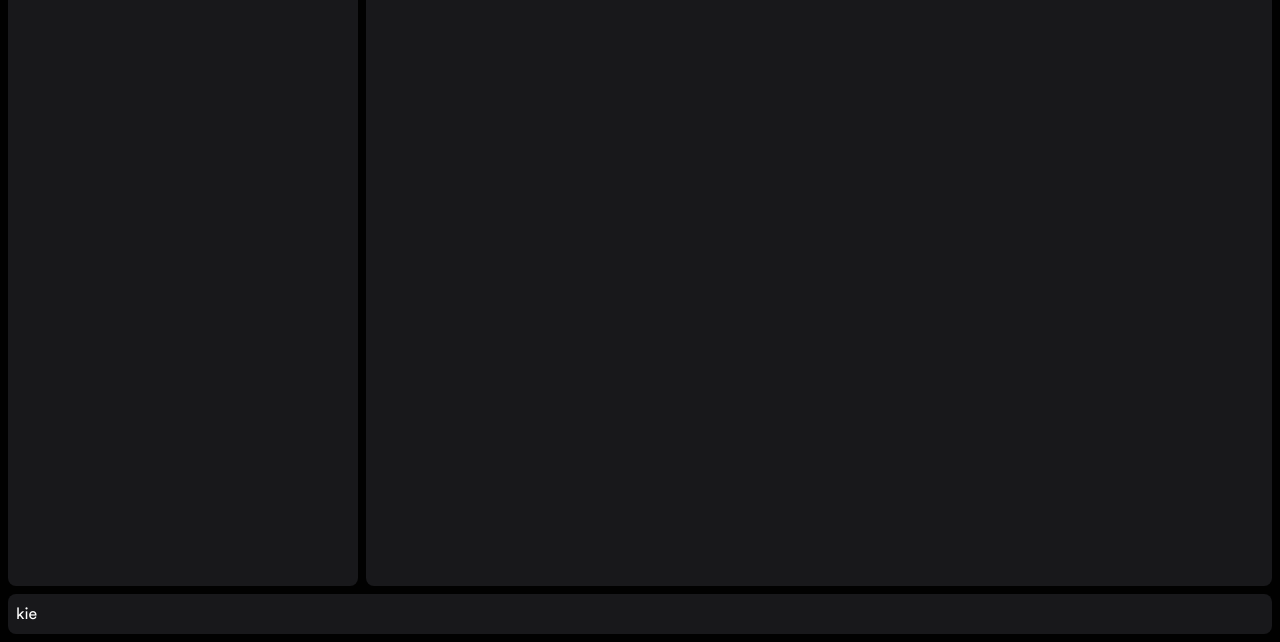
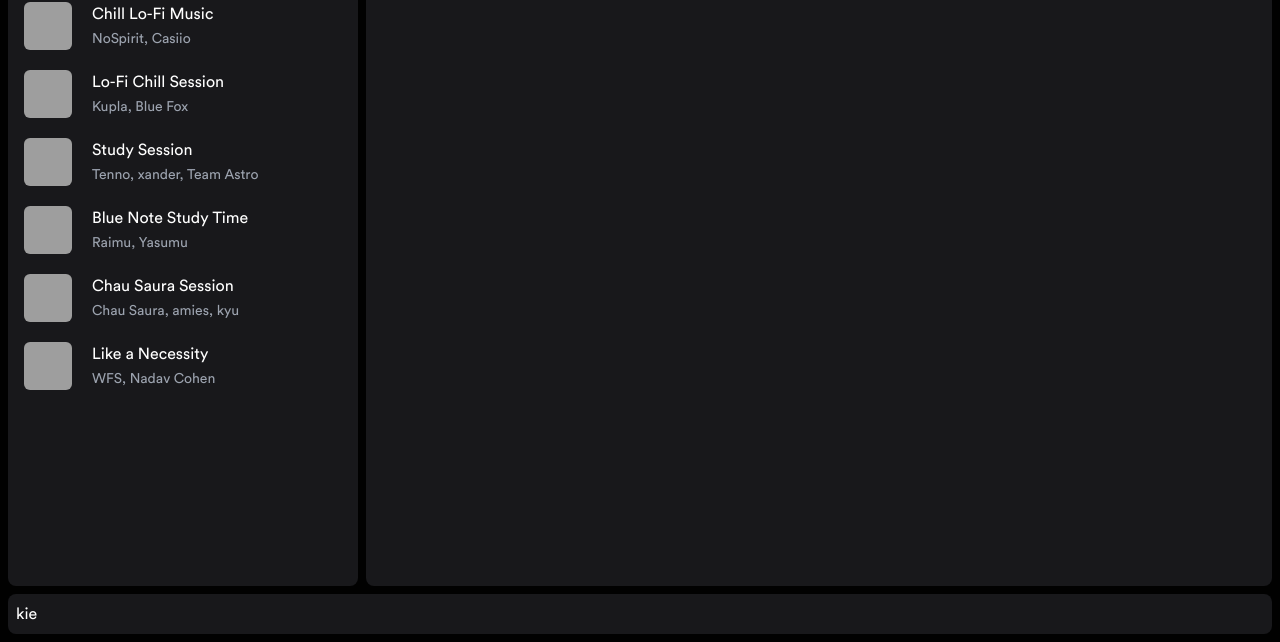
Before and after one commit to JekTheCoder/astro-spotify-demo, an Astro site: page / in a window 1280 px wide. Shown: the part 158-800 px from the top of the page. Built offline with nearby package versions, Linux system fonts and the light colour scheme; Astro itself is replaced by a stand-in of ours; grey boxes are pictures that could not be loaded.

Commit message:
feat: render playlists

```diff
--- a/src/components/LibrariesNav.astro
+++ b/src/components/LibrariesNav.astro
@@ -2,10 +2,21 @@
 import LibraryIcon from "./icons/Library.astro";
 import NavMenuItem from "./NavMenuItem.astro";
 import { playlists } from "@/lib/data";
+import LibraryItemCard from "./LibraryItemCard.astro";
 ---
 
 <nav class="card-1">
-  <NavMenuItem>
+  <NavMenuItem href="">
     <LibraryIcon /> Your Library
   </NavMenuItem>
+
+  <ul class="grid gap-1">
+    {
+      playlists.map((playlist) => (
+        <li>
+          <LibraryItemCard {...playlist} />
+        </li>
+      ))
+    }
+  </ul>
 </nav>
--- /dev/null
+++ b/src/components/LibraryItemCard.astro
@@ -0,0 +1,25 @@
+---
+import type { Playlist } from "@/lib/data";
+type Props = Playlist;
+
+const { id, title, cover, artists } = Astro.props;
+const joinedArtists = artists.join(", ");
+---
+
+<a
+  class="playlist-item p-2 grid grid-cols-[3rem_1fr] items-center gap-5 rounded-md hover:bg-zinc-800"
+  href={`/playlists/${id}`}
+>
+  <picture class="h-12 w-12 aspect-square">
+    <img
+      class="object-cover w-full h-full rounded-md"
+      src={cover}
+      alt={`Cover of ${title} by ${joinedArtists}`}
+    />
+  </picture>
+
+  <div class="truncate">
+    <h4 class="text-md text-white">{title}</h4>
+    <span class="text-sm text-gray-400">{joinedArtists}</span>
+  </div>
+</a>
```
